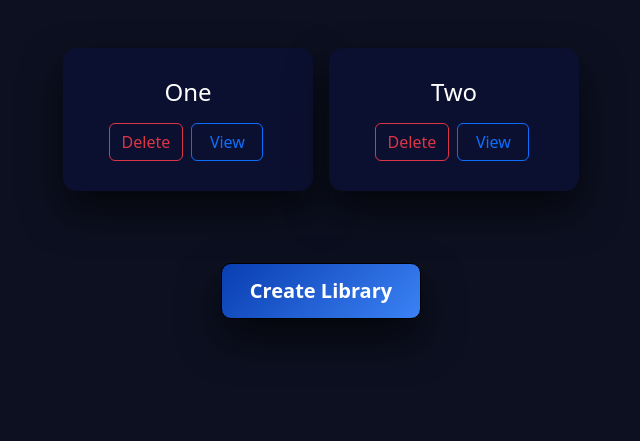
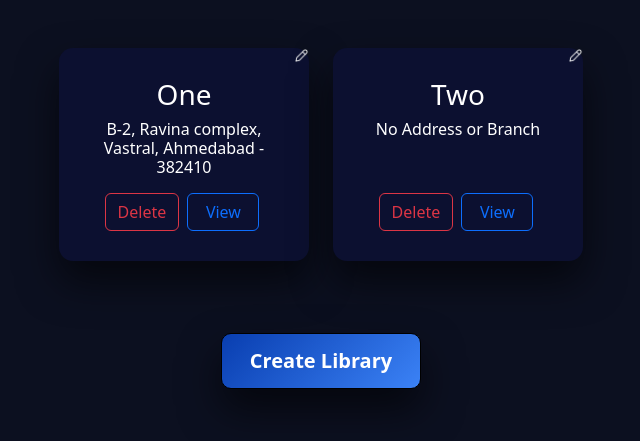
Before and after one commit to Navin-Gadgi/libmasy-django-project, a Django app: page /library/ in a window 1280 px wide. Shown: the part 98-539 px from the top of the page, without its empty margins (319-959 px from the left). Run offline with Django 5.2, Linux system fonts and the light colour scheme; a user stored in the database is signed in; data comes from the database, SQL or seed files in the repository; both versions use the stored data as it was after the commit; some libraries are stand-ins or nearby versions.

Commit message:
Update model,Library UI

```diff
--- a/libmasy/newapp/models.py
+++ b/libmasy/newapp/models.py
@@ -6,6 +6,7 @@ from django.contrib.auth.models import User
 class Library(models.Model):
     user = models.ForeignKey(User, on_delete=models.CASCADE)
     library_name = models.CharField(max_length=20)
+    lib_address = models.TextField(max_length=200, null=True, blank=True)
     created_at = models.DateTimeField(auto_now_add=True)
     updated_at = models.DateField(auto_now=True)
 
--- a/libmasy/newapp/templates/lib_create.html
+++ b/libmasy/newapp/templates/lib_create.html
@@ -15,6 +15,7 @@
     <form method="post">
       {% csrf_token %}
       <input type="text" class="in mb-4" name="library_name" placeholder="Enter Library Name" required>
+      <input type="text" class="in mb-4" name="lib_address" placeholder="Enter Library Address or Branch">
       <a href="{% url 'library' %}" class="btn btn-outline-danger mt-4 mx-2">Cancel</a>
       <button class="btn btn-outline-success mt-4 mx-2" type="submit">Create</button>
     </form>
--- a/libmasy/newapp/templates/library.html
+++ b/libmasy/newapp/templates/library.html
@@ -6,16 +6,25 @@
 {% endblock %}
 
 {% block contant %}
-    <div class="container row lib-div gap-3 my=auto pb-5 pt-5">
+<div class="container row lib-div gap-4 my=auto pb-5 pt-5">
 
     {% for l in lib %}
-                <div class="lib2">
-                    <div>
-                        <h4 class="pb-2">{{ l.library_name }}</h4>
+            <!-- <div class="lib2"> -->
+                <div class="lib2 d-flex flex-column position-relative">
+                    <a href="{% url 'rename_library' l.id %}"> <img class="end-0 top-0 position-absolute" src="{% static 'images/edit.png' %}" alt="edit icon" height="15px" width="15px"></a>
+                    <h3>{{ l.library_name }}</h3>
+                    {% if l.lib_address %}
+                    <h6 class="pb-2">{{ l.lib_address }}</h6>
+                    {% else %}
+                    <h6 class="pb-2">No Address or Branch</h6>
+                    {% endif %}
+                    <div class="mt-auto">
+
                         <a href="{% url 'lib_del' l.id %}" class="btn btn-outline-danger">Delete</a>
                         <a href="{% url 'open' l.id%}" class="btn btn-outline-primary mx-1 wid">View</a>
                     </div>
                 </div>
+            <!-- </div>        -->
     {% empty %}
     <h4>No library has been created yet!</h4>
     {% endfor %}
--- a/libmasy/newapp/templates/open.html
+++ b/libmasy/newapp/templates/open.html
@@ -36,7 +36,7 @@ Open
                 </li>
                 {% endif %}
             </ul>
-            <a href="{% url 'rename_library' lib_id %}" class="btn btn-outline-primary mx-2">Rename Library</a>
+            <a href="{% url 'rename_library' lib_id %}" class="btn btn-outline-primary mx-2">Update Library</a>
             {% if user.is_authenticated %}
             <form method="post" class="mx-2" action="{% url 'logged_out' %}">
                 {% csrf_token %}
--- a/libmasy/newapp/views.py
+++ b/libmasy/newapp/views.py
@@ -23,10 +23,12 @@ def library(request):
 def lib_create(request):
     if request.method == "POST":
         name = request.POST.get("library_name")
+        address = request.POST.get("lib_address")
 
         Library.objects.create(
             user = request.user,
-            library_name = name
+            library_name = name,
+            lib_address = address
         )
         return redirect('library')
     return render(request, 'lib_create.html')
@@ -36,14 +38,17 @@ def rename_library(request, lib_id):
     lib = get_object_or_404(Library, pk=lib_id, user = request.user)
     if request.method == 'POST':
         name = request.POST.get("library_name")
+        address = request.POST.get("lib_address")
 
         Library.objects.filter(id=lib_id).update(
-            library_name = name
+            library_name = name,
+            lib_address = address
         )
 
-        return redirect('open', lib_id)
+        return redirect('library')
     old_name = lib.library_name
-    return render(request, 'rename_library.html', {'lib_id':lib_id, 'old_name':old_name})
+    old_address = lib.lib_address
+    return render(request, 'rename_library.html', {'lib_id':lib_id, 'old_name':old_name, 'old_address': old_address})
 
 @login_required
 def lib_del(request, lib_id):
```
Also changed, not shown: libmasy/newapp/templates/rename_library.html (+5 -4 lines), libmasy/db.sqlite3, libmasy/newapp/migrations/0002_library_lib_address.py (added), libmasy/static/images/edit.png (added). Lines whose indentation alone changed are shown as unchanged.
